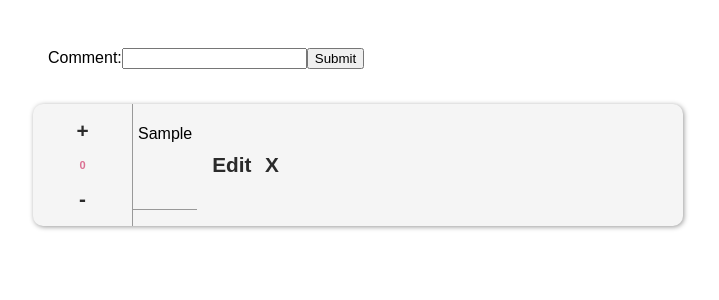
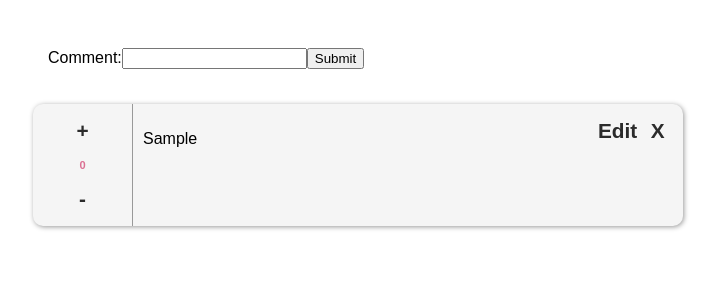
Before and after one commit to luksari/comment-app, a React (Create React App) app: page / in a window 1280 px wide. Both pictures are taken after typing "Sample" into the empty fields and a click on the input "Submit". Shown: the top 300 px of the page, without its empty margins (0-719 px from the left). Built offline with nearby package versions, Linux system fonts and the light colour scheme.

Commit message:
Added styles for Comment functionalities

```diff
--- a/src/components/Comment.jsx
+++ b/src/components/Comment.jsx
@@ -40,8 +40,8 @@ const VotesLabel = styled.p`
 `
 const TextLabel = styled.p`
     color: #000;
-    padding: 5px;
-    border-bottom: 1px solid #999;
+    width: 100%;
+    padding: 10px;
 `
 const Button = styled.button`
     position: relative;
@@ -62,6 +62,7 @@ const Button = styled.button`
         content: '${(props) => setContent(props['data-action'])}';
         color: #fff;
         position: absolute;
+        border-radius: 10px;
         top: 0;
         left: 0;
         z-index: 0;
@@ -90,6 +91,7 @@ const FunctionalitiesContainer = styled.div`
         css`
             flex-direction: row;
             border-right: none;
+            align-items: flex-start;
         `};
 `
 
```
